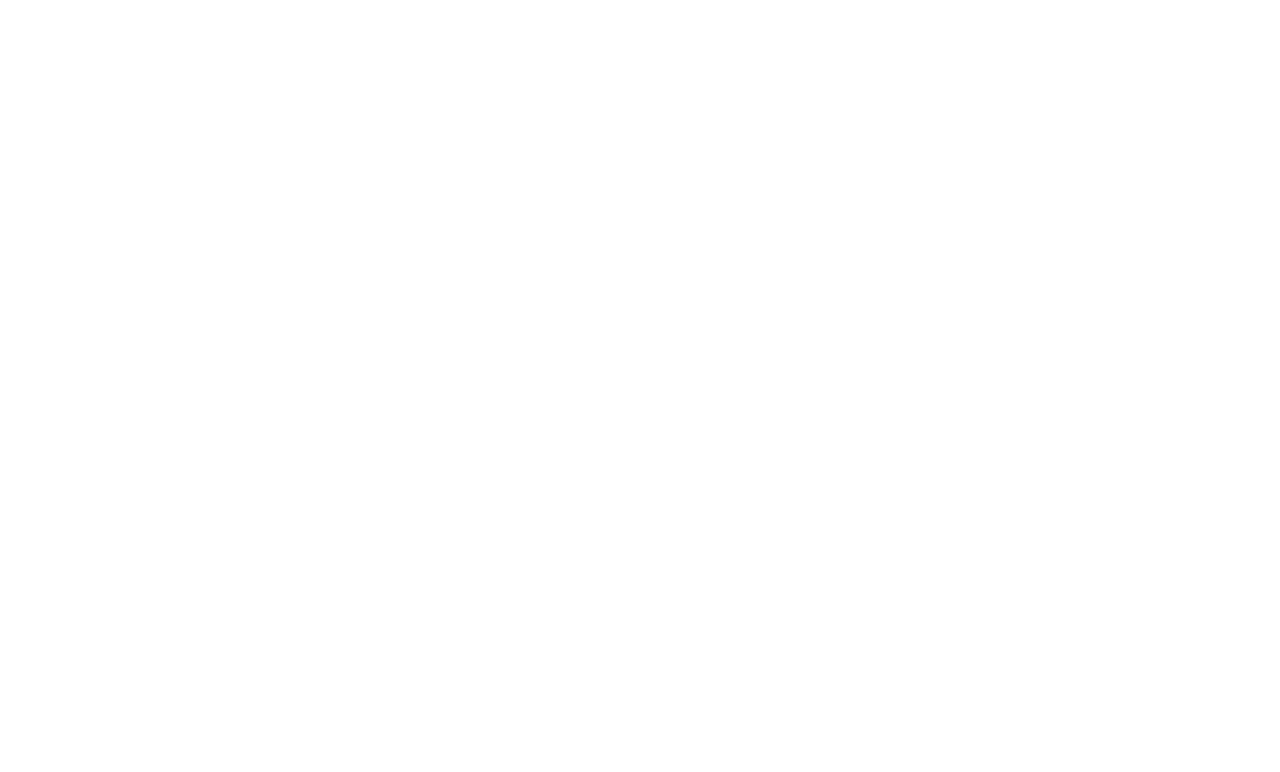
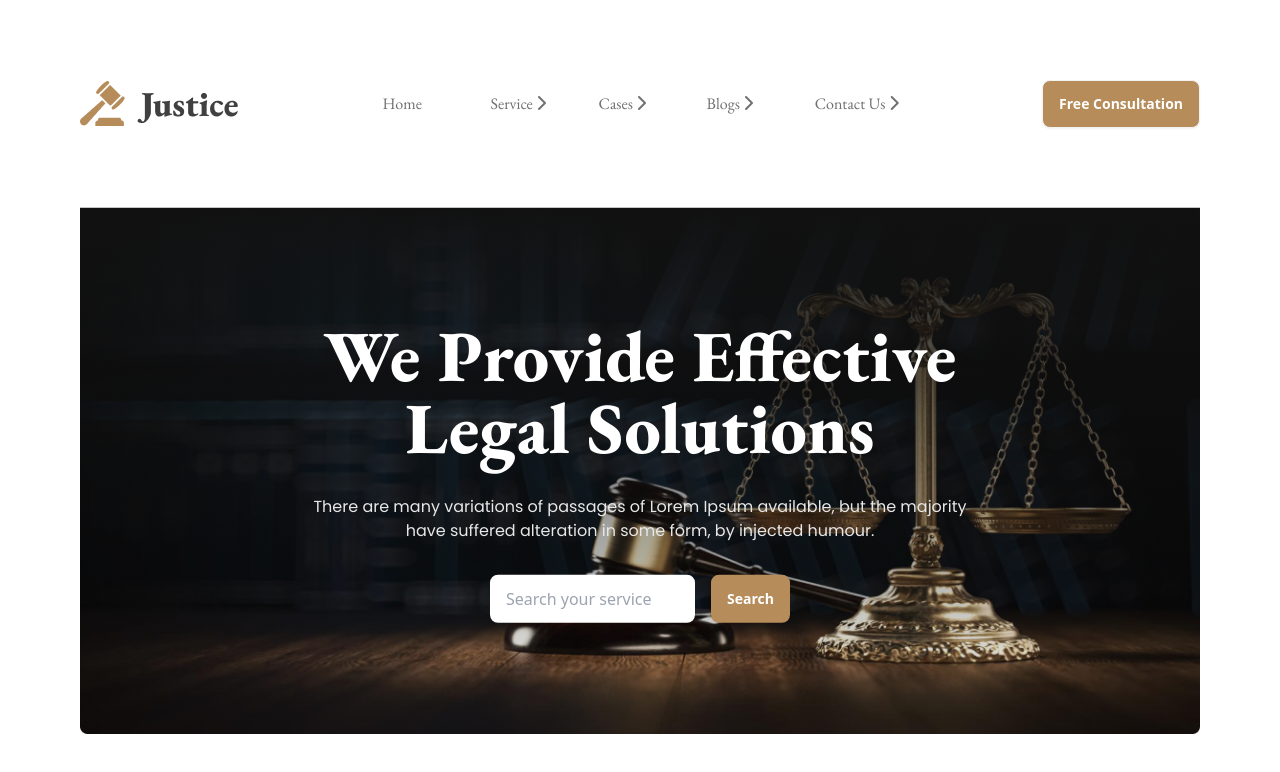
Before and after one commit to rajj5570/legal-solution, a plain HTML site: page index.html in a window 1280 px wide. Drawn offline with nearby package versions, Linux system fonts and the light colour scheme.

Commit message:
navbar added

```diff
--- a/index.html
+++ b/index.html
@@ -1,13 +1,89 @@
 <!DOCTYPE html>
-<html lang="en">
-<head>
-    <meta charset="UTF-8">
-    <meta name="viewport" content="width=device-width, initial-scale=1.0">
+<html lang="en" data-theme="light">
+  <head>
+    <meta charset="UTF-8" />
+    <meta name="viewport" content="width=device-width, initial-scale=1.0" />
     <title>Legal Solution</title>
-</head>
-<body>
-    <header></header>
+    <!-- tailwind+daisyUI -->
+    <link
+      href="https://cdn.jsdelivr.net/npm/daisyui@4.6.0/dist/full.min.css"
+      rel="stylesheet"
+      type="text/css"
+    />
+    <script src="https://cdn.tailwindcss.com"></script>
+
+    <!-- font awesome -->
+    <link
+      rel="stylesheet"
+      href="https://cdnjs.cloudflare.com/ajax/libs/font-awesome/6.5.1/css/all.min.css"
+      integrity="sha512-DTOQO9RWCH3ppGqcWaEA1BIZOC6xxalwEsw9c2QQeAIftl+Vegovlnee1c9QX4TctnWMn13TZye+giMm8e2LwA=="
+      crossorigin="anonymous"
+      referrerpolicy="no-referrer"
+    />
+    <!-- google fonts -->
+    <link rel="preconnect" href="https://fonts.googleapis.com" />
+    <link rel="preconnect" href="https://fonts.gstatic.com" crossorigin />
+    <link
+      href="https://fonts.googleapis.com/css2?family=EB+Garamond:ital,wght@0,400;0,500;0,600;0,700;0,800;1,400;1,500;1,600;1,700;1,800&family=Poppins:ital,wght@0,100;0,200;0,300;0,400;0,500;0,600;0,700;0,800;0,900;1,100;1,200;1,300;1,400;1,500;1,600;1,700;1,800;1,900&display=swap"
+      rel="stylesheet"
+    />
+    <style>
+      .primary-text{
+        font-family: EB Garamond;
+      }
+      .secondary-text{
+        font-family: Poppins;
+      }
+    </style>
+  </head>
+
+  <body>
+    <header class="mx-20">
+      <!-- navbar -->
+      <nav
+        class="my-20 flex flex-col justify-center items-center md:justify-between lg:justify-between md:flex-row lg:flex-row"
+      >
+        <div>
+          <img src="./images/logo2.png" alt="" />
+        </div>
+        <div class="primary-text my-6 lg:my-auto">
+          <ul class="grid grid-cols-1 lg:grid-cols-5 gap-6 text-[#707070]">
+            <li>Home</li>
+            <li>Service <i class="fa-solid fa-chevron-right"></i></li>
+            <li>Cases <i class="fa-solid fa-chevron-right"></i></li>
+            <li>Blogs <i class="fa-solid fa-chevron-right"></i></li>
+            <li>Contact Us <i class="fa-solid fa-chevron-right"></i></li>
+          </ul>
+        </div>
+        <div>
+          <button class="btn bg-[#B68C5A] text-white my-6 lg:my-auto">Free Consultation</button>
+        </div>
+      </nav>
+
+      <!-- banner -->
+      <section>
+        <div class="relative rounded-lg">
+          <img class="w-full h-full object-cover " src="./images/banner.png" alt="" />
+          <div class="absolute w-full h-full top-1/2 left-1/2 text-white transform translate-x-[-50%] translate-y-[-50%] bg-gradient-to-b from-[#111] to-[#11111100] flex flex-col items-center justify-center ">
+            <h1 class="text-center primary-text font-extrabold text-3xl lg:text-7xl">
+              We Provide Effective
+              <br />
+              Legal Solutions
+            </h1>
+            <p class=" w-full lg:w-3/5 text-center secondary-text text-[#E7E7E7] my-8">
+              There are many variations of passages of Lorem Ipsum available,
+              but the majority have suffered alteration in some form, by
+              injected humour.
+            </p>
+            <div class="flex justify-center gap-4 max-w-96">
+              <input class="pl-4 rounded-lg w-3/5" type="text" name="" id="" placeholder="Search your service">
+              <button class="btn bg-[#B68C5A] text-white border-none">Search</button>
+            </div>
+          </div>
+        </div>
+      </section>
+    </header>
     <main></main>
     <footer></footer>
-</body>
+  </body>
 </html>
```
Also changed, not shown: tailwind.config.js (+18 -0 lines).
